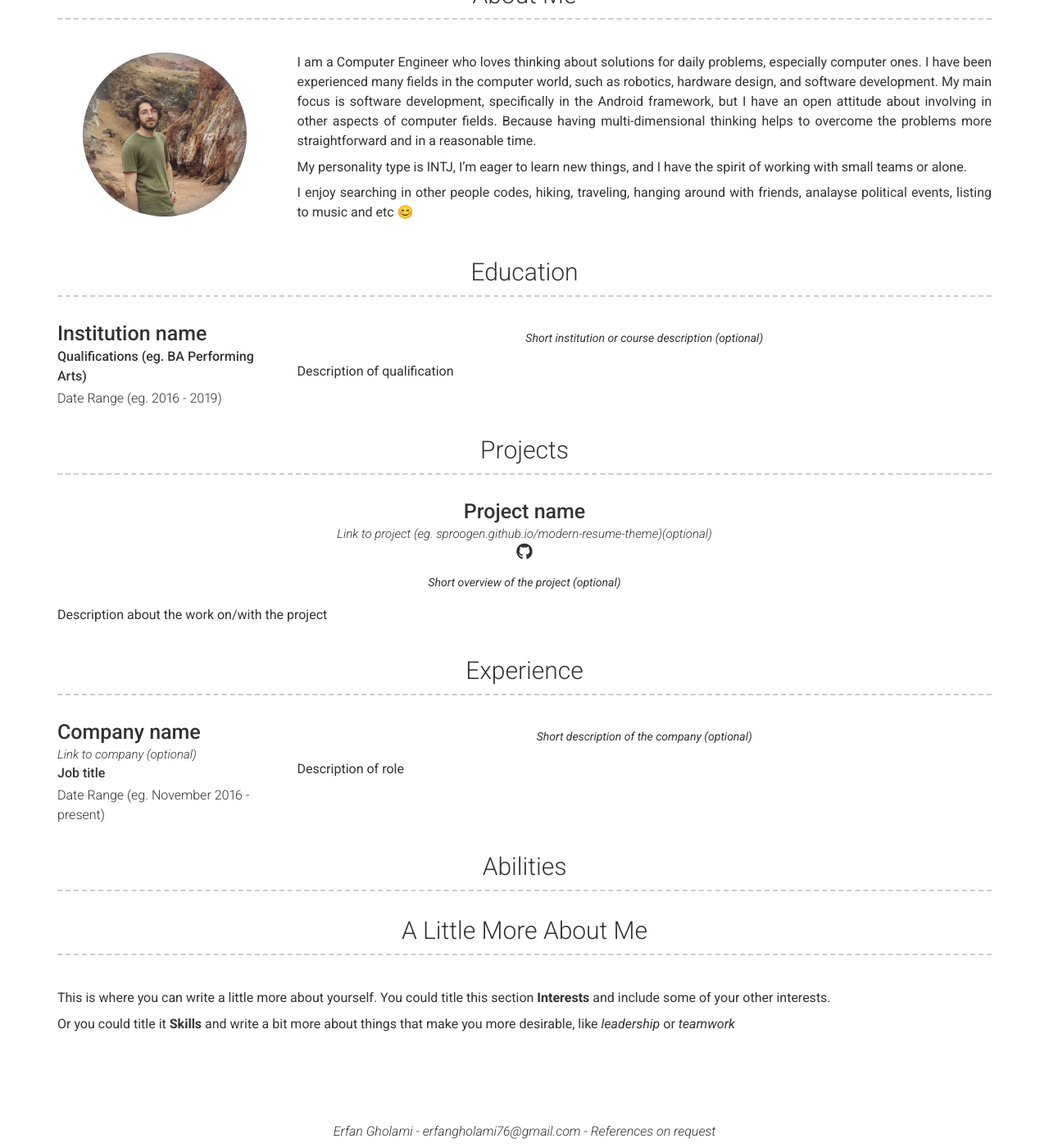
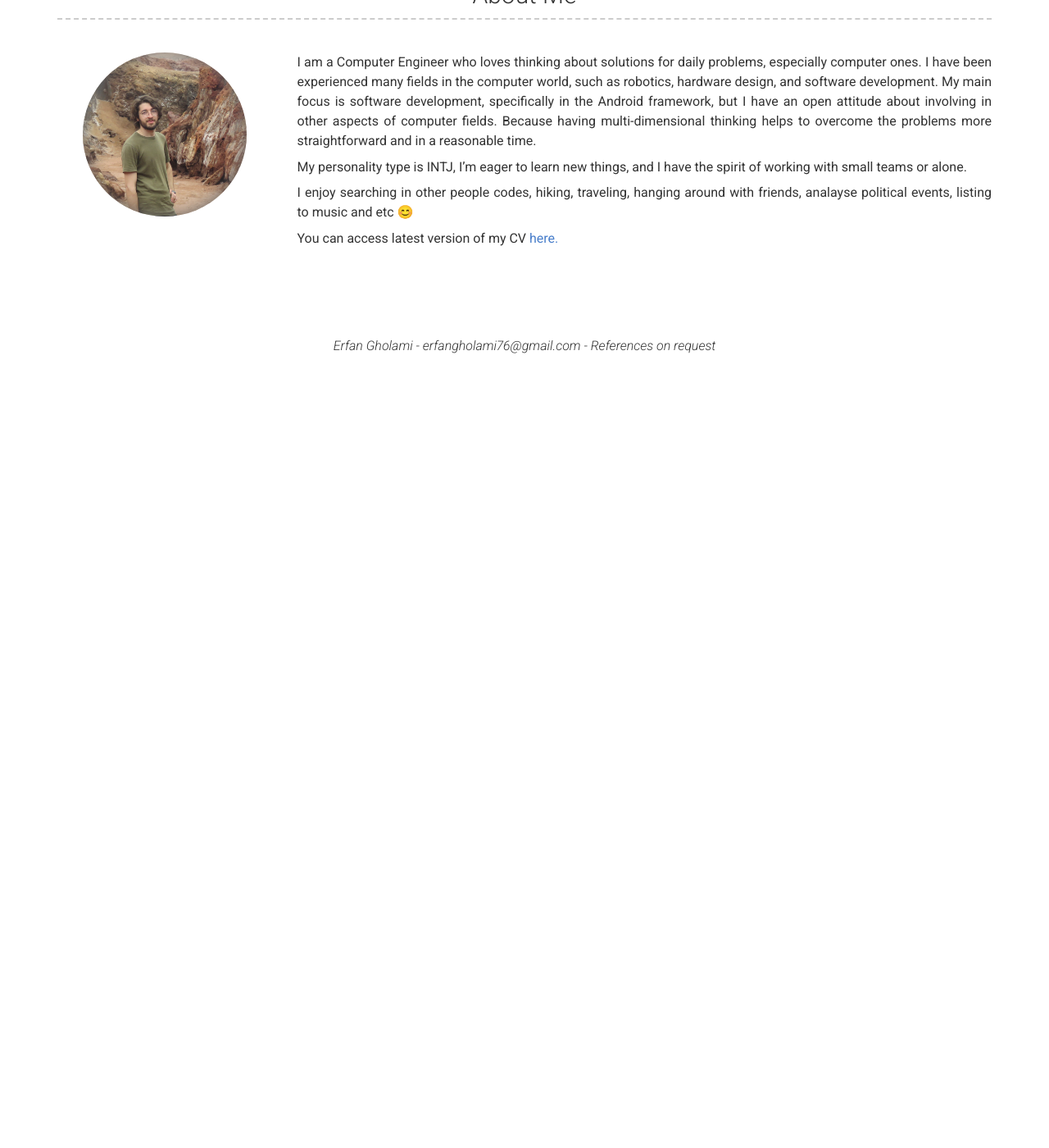
Before and after one commit to erfangholami/erfangholami.github.io, a Jekyll site: the page built from index.md, in a window 1280 px wide and 1400 px high, scrolled down 238 px. Shown: the whole window at 82% size. Built offline with Jekyll 4.4.1, drawn with Linux system fonts in a browser that asks for light colours; nearby versions of some CDN libraries; after the commit the page ends 900 px from its top, so only the background shows below that; some of the changed text lies outside the part shown.

Commit message:
remove other section and add CV link

```diff
--- a/_config.yml
+++ b/_config.yml
@@ -6,7 +6,7 @@ repository: Git repository where your resume will be hosted, only required if yo
 name: Erfan Gholami
 title: Computer Engineer
 email: erfangholami76@gmail.com
-phone: +989187888582
+phone: (+98)918 788 8582
 # website: Your website (eg. https://google.com)(optional)
 
 # Dark Mode (true/false/never)
@@ -52,6 +52,8 @@ about_content: | # this will include new lines to allow paragraphs
   My personality type is INTJ, I’m eager to learn new things, and I have the spirit of working with small teams or alone.
 
   I enjoy searching in other people codes, hiking, traveling, hanging around with friends, analayse political events, listing to music and etc 😊
+
+  You can access latest version of my CV <a href="https://docs.google.com/viewer?url=http://erfangholami.github.io/extra/ErfanGholamiCV.pdf" target="_blank" type="application/pdf">here.</a>
 
 # Write an awesome description about yourself here, this supports markdown, so you can add [links](http://foobar.com) and highlight things <mark>like this</mark>.
 
--- a/_data/education.yml
+++ b/_data/education.yml
@@ -1,9 +1,15 @@
-# Education Template
 - layout: left
-  name: Institution name
-  dates: Date Range (eg. 2016 - 2019)
-  qualification: Qualifications (eg. BA Performing Arts)
-  quote: >
-    Short institution or course description (optional)
+  name: Shahid Beheshti University
+  dates: 2015 - 2020
+  qualification: BA Computer Enginnering
+  quote: Short
+  description: |
+
+
+- layout: left
+  name: Shahid Beheshti Highschool (Sampad)
+  dates: 2011 - 2015
+  qualification: Diploma in Mathematics and Physics discipline
+  quote: Short
   description: | # this will include new lines to allow paragraphs
-    Description of qualification
+     Description
--- a/_includes/left.html
+++ b/_includes/left.html
@@ -1,5 +1,5 @@
 <div class="row clearfix layout layout-left">
-  <div class="col-xs-12 col-sm-4 col-md-3 col-print-12 details">
+  <div class="col-xs-12 col-sm-6 col-md-5 col-print-12 details">
     {%- if include.item.name -%}<h4>{{ include.item.name }}</h4>{%- endif -%}
     {%- if include.item.company -%}<h4>{{ include.item.company }}</h4>{%- endif -%}
     {%- if include.item.link -%}
@@ -20,7 +20,7 @@
       </p>
     {%- endif -%}
   </div>
-  <div class="col-xs-12 col-sm-8 col-md-9 col-print-12">
+  <div class="col-xs-12 col-sm-6 col-md-7 col-print-12">
     {%- if include.item.quote -%}
       <p class="quote">{{ include.item.quote }}</p>
     {%- endif -%}
--- a/_includes/top-middle.html
+++ b/_includes/top-middle.html
@@ -25,5 +25,9 @@
       <p class="quote">{{ include.item.quote }}</p>
     {%- endif -%}
     {{ include.item.description | strip | markdownify }}
+
+    {% for photo in include.item.images-array %}
+        <img class="img-responsive" src="images/{{ photo.image }}" alt="{{ photo.alt }}">
+    {% endfor %}
   </div>
 </div>
--- a/_layouts/default.html
+++ b/_layouts/default.html
@@ -15,7 +15,7 @@
       {%- endif -%}
 
       {%- include about.html -%}
-
+<!--
       {%- if site.data.education.size > 0 -%}
         {%- include education.html -%}
       {%- endif -%}
@@ -34,7 +34,7 @@
 
       {%- if site.more_content -%}
         {%- include more.html -%}
-      {%- endif -%}
+      {%- endif -%} -->
 
     </div>
   </main>
```
Also changed, not shown: _data/projects.yml (+7 -0 lines), 1 other file.
